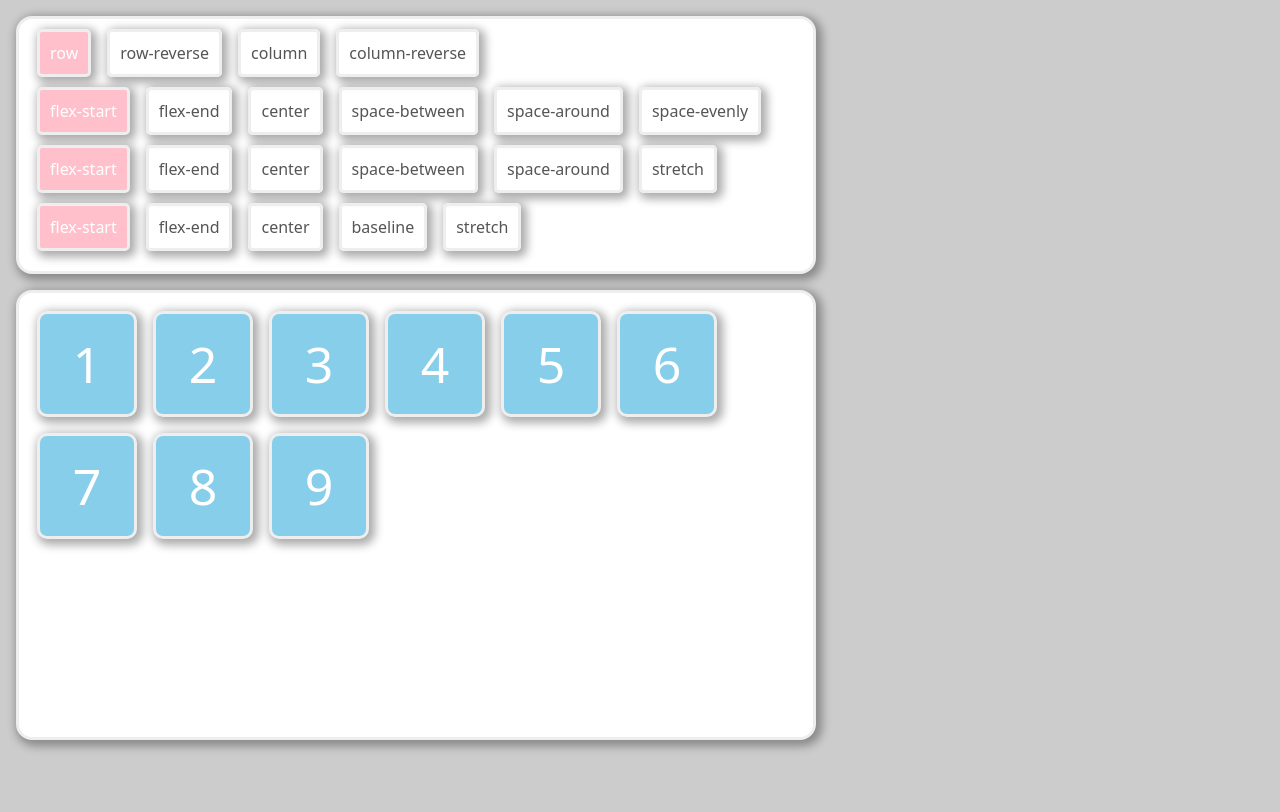
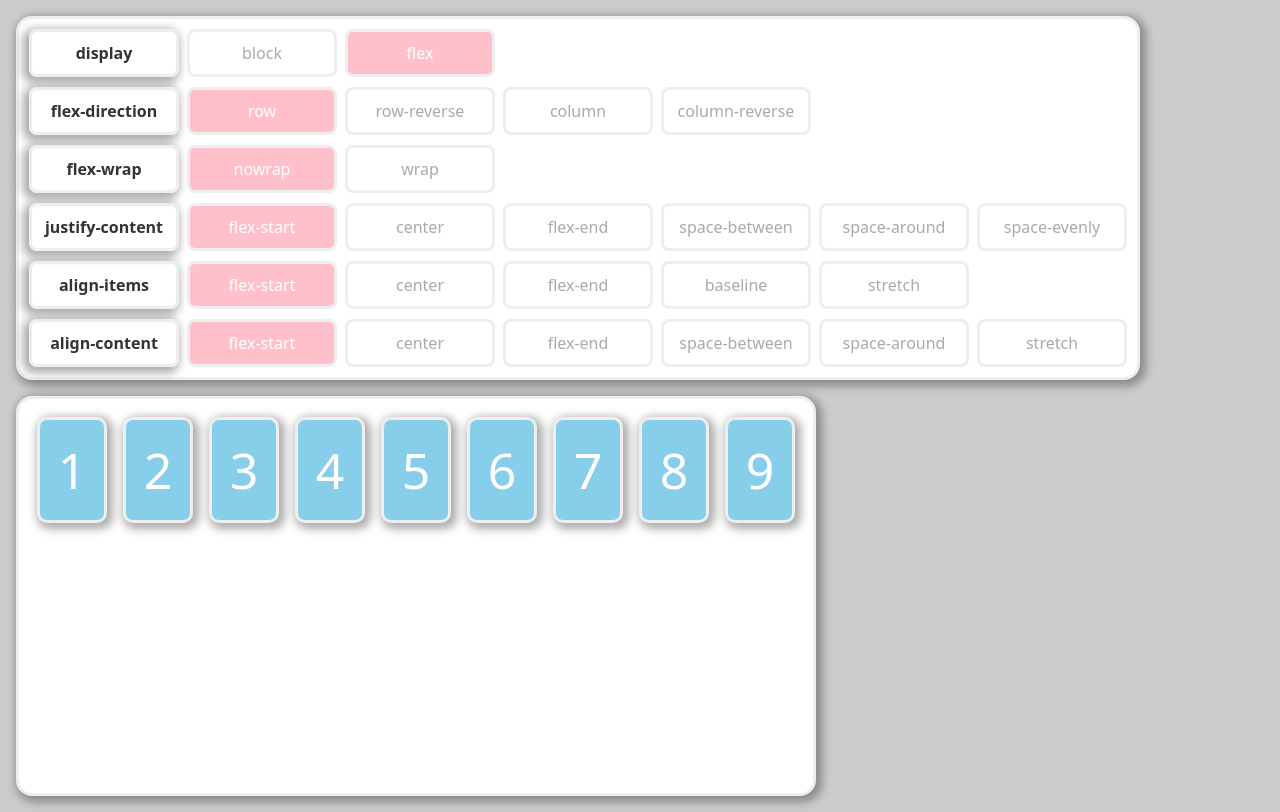
Before and after one commit to cccoding365/flex-layout-guide, a Vue app: page / in a window 1280 px wide. Built offline with nearby package versions, Linux system fonts and the light colour scheme.

Commit message:
属性配置采用json统一配置

```diff
--- a/src/App.vue
+++ b/src/App.vue
@@ -1,104 +1,81 @@
 <template>
 	<header>
 		<div class="container-config">
-			<div class="config direction">
-				<div v-for="item in  directionSets " @click="setClassName(item, 'direction')" class="config-item"
-					 :class="activeName(item, 'direction')">
-					{{ item }}
-				</div>
-			</div>
-			<div class="config justifyContent">
-				<div v-for=" item  in  justifyContentSets " @click="setClassName(item, 'justifyContent')"
-					 class="config-item" :class="activeName(item, 'justifyContent')">
-					{{ item }}
-				</div>
-			</div>
-			<div class="config alignContent">
-				<div v-for=" item  in  alignContentSets " @click="setClassName(item, 'alignContent')" class="config-item"
-					 :class="activeName(item, 'alignContent')">
-					{{ item }}
-				</div>
-			</div>
-			<div class="config alignItems">
-				<div v-for=" item  in  alignItemsSets " @click="setClassName(item, 'alignItems')" class="config-item"
-					 :class="activeName(item, 'alignItems')">
-					{{ item }}
-				</div>
+			<div v-for="property in Object.keys(flexProperties)" class="config">
+				<span class="config-item">{{ property }}</span>
+				<span v-for="it in flexProperties[property]" @click="setProperty(property, it)" class="config-item"
+					  :class="{ active: defaultConfig[property] === it }">
+					{{ it }}
+				</span>
 			</div>
 		</div>
 	</header>
 	<main>
-		<div class="container" :class="className()">
+		<div class="container" :style="defaultConfig">
 			<div v-for="( item, idx ) in  9 " class="item">{{ idx + 1 }}</div>
 		</div>
 	</main>
 </template>
 
 <script setup>
+import flexProperties from "../src/config/flex-properties.json"
+
 import { ref } from 'vue'
 
-const directionSets = ['row', 'row-reverse', 'column', 'column-reverse']
-const justifyContentSets = ['flex-start', 'flex-end', 'center', 'space-between', 'space-around', 'space-evenly']
-const alignContentSets = ['flex-start', 'flex-end', 'center', 'space-between', 'space-around', 'stretch']
-const alignItemsSets = ['flex-start', 'flex-end', 'center', 'baseline', 'stretch']
+let defaultConfig = ref({
+	'display': 'flex',
+	'flex-direction': 'row',
+	'flex-wrap': 'nowrap',
+	'justify-content': 'flex-start',
+	'align-items': 'flex-start',
+	'align-content': 'flex-start'
+})
 
-let direction = ref('direction-row')
-let justifyContent = ref('justifyContent-flex-start')
-let alignContent = ref('alignContent-flex-start')
-let alignItems = ref('alignItems-flex-start')
-
-const setClassName = (item, attribute) => {
-	if (attribute === 'direction') direction.value = 'direction-' + item
-	if (attribute === 'justifyContent') justifyContent.value = 'justifyContent-' + item
-	if (attribute === 'alignContent') alignContent.value = 'alignContent-' + item
-	if (attribute === 'alignItems') alignItems.value = 'alignItems-' + item
-}
-
-const className = () => {
-	return [direction.value, justifyContent.value, alignContent.value, alignItems.value]
-}
-
-const activeName = (item, attribute) => {
-	switch (attribute) {
-		case 'direction':
-			return attribute + '-' + item === direction.value ? 'active' : ''
-		case 'justifyContent':
-			return attribute + '-' + item === justifyContent.value ? 'active' : ''
-		case 'alignContent':
-			return attribute + '-' + item === alignContent.value ? 'active' : ''
-		case 'alignItems':
-			return attribute + '-' + item === alignItems.value ? 'active' : ''
-		default:
-			break
-	}
+const setProperty = (property, it) => {
+	defaultConfig.value[property] = it
 }
 
 </script>
 
 <style lang="less" scoped>
 .container-config {
-	// margin: 0 auto;
 	background-color: #fff;
 	border: 3px solid #eee;
 	border-radius: 16px;
 	padding: 10px;
 	box-shadow: 3px 3px 10px 3px #00000055;
-	width: 800px;
+	width: fit-content;
 	margin-bottom: 16px;
 
 	.config {
 		display: flex;
 		margin-bottom: 10px;
 
+		&:last-child {
+			margin-bottom: 0;
+		}
+
 		.config-item {
-			margin: 0 8px;
+			margin: 0 8px 0 0;
 			padding: 10px;
 			height: fit-content;
-			border-radius: 5px;
+			border-radius: 8px;
 			border: 3px solid #eee;
-			color: #555;
-			box-shadow: 3px 3px 10px 3px #00000055;
+			color: #aaa;
+			width: 150px;
+			text-align: center;
 			cursor: pointer;
+			box-shadow: none;
+
+			&:first-child {
+				color: #333;
+				font-weight: bold;
+				box-shadow: -3px 3px 10px 3px #00000055;
+			}
+
+			&:last-child {
+				margin-right: 0;
+			}
 
 			&.active {
 				background-color: pink;
@@ -112,78 +89,11 @@ const activeName = (item, attribute) => {
 	background-color: #fff;
 	// margin: 0 auto;
 	width: 800px;
-	height: 450px;
+	height: 400px;
 	border-radius: 16px;
 	padding: 10px;
 	border: 3px solid #eee;
 	box-shadow: 3px 3px 10px 3px #00000055;
-	display: flex;
-	flex-wrap: wrap;
-
-	&.direction-row {
-		flex-direction: row;
-	}
-
-	&.direction-row-reverse {
-		flex-direction: row-reverse;
-	}
-
-	&.direction-column {
-		flex-direction: column;
-	}
-
-	&.direction-column-reverse {
-		flex-direction: column-reverse;
-	}
-
-	&.justifyContent-flex-start {
-		justify-content: flex-start;
-	}
-
-	&.justifyContent-flex-end {
-		justify-content: flex-end;
-	}
-
-	&.justifyContent-center {
-		justify-content: center;
-	}
-
-	&.justifyContent-space-between {
-		justify-content: space-between;
-	}
-
-	&.justifyContent-space-around {
-		justify-content: space-around;
-	}
-
-	&.justifyContent-space-evenly {
-		justify-content: space-evenly;
-	}
-
-	&.alignContent-flex-start {
-		align-content: flex-start;
-	}
-
-	&.alignContent-flex-end {
-		align-content: flex-end;
-	}
-
-	&.alignContent-center {
-		align-content: center;
-	}
-
-	&.alignContent-space-between {
-		align-content: space-between;
-	}
-
-	&.alignContent-space-around {
-		align-content: space-around;
-	}
-
-	&.alignContent-stretch {
-		align-content: stretch;
-	}
-
 
 	.item {
 		margin: 8px;
--- /dev/null
+++ b/src/config/flex-properties.json
@@ -0,0 +1,39 @@
+{
+    "display": [
+        "block",
+        "flex"
+    ],
+    "flex-direction": [
+        "row",
+        "row-reverse",
+        "column",
+        "column-reverse"
+    ],
+    "flex-wrap": [
+        "nowrap",
+        "wrap"
+    ],
+    "justify-content": [
+        "flex-start",
+        "center",
+        "flex-end",
+        "space-between",
+        "space-around",
+        "space-evenly"
+    ],
+    "align-items": [
+        "flex-start",
+        "center",
+        "flex-end",
+        "baseline",
+        "stretch"
+    ],
+    "align-content": [
+        "flex-start",
+        "center",
+        "flex-end",
+        "space-between",
+        "space-around",
+        "stretch"
+    ]
+}
```
